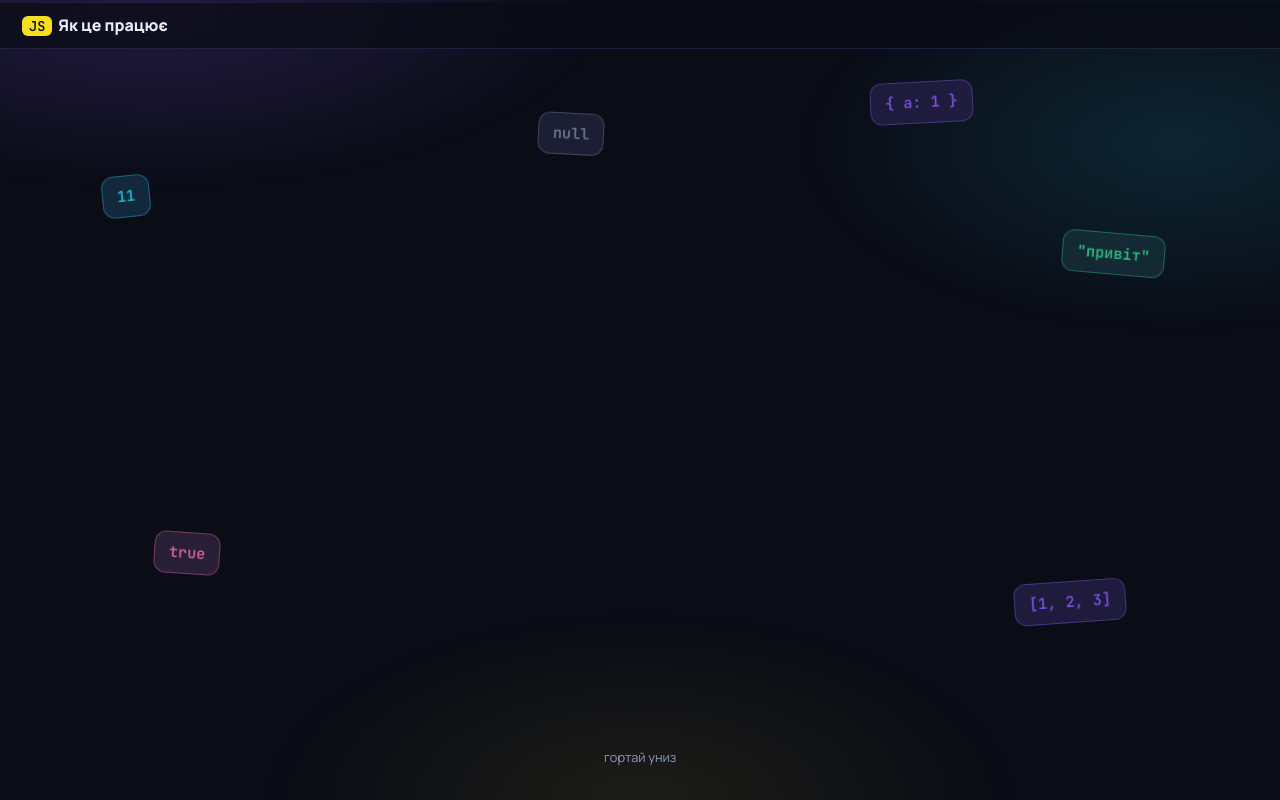
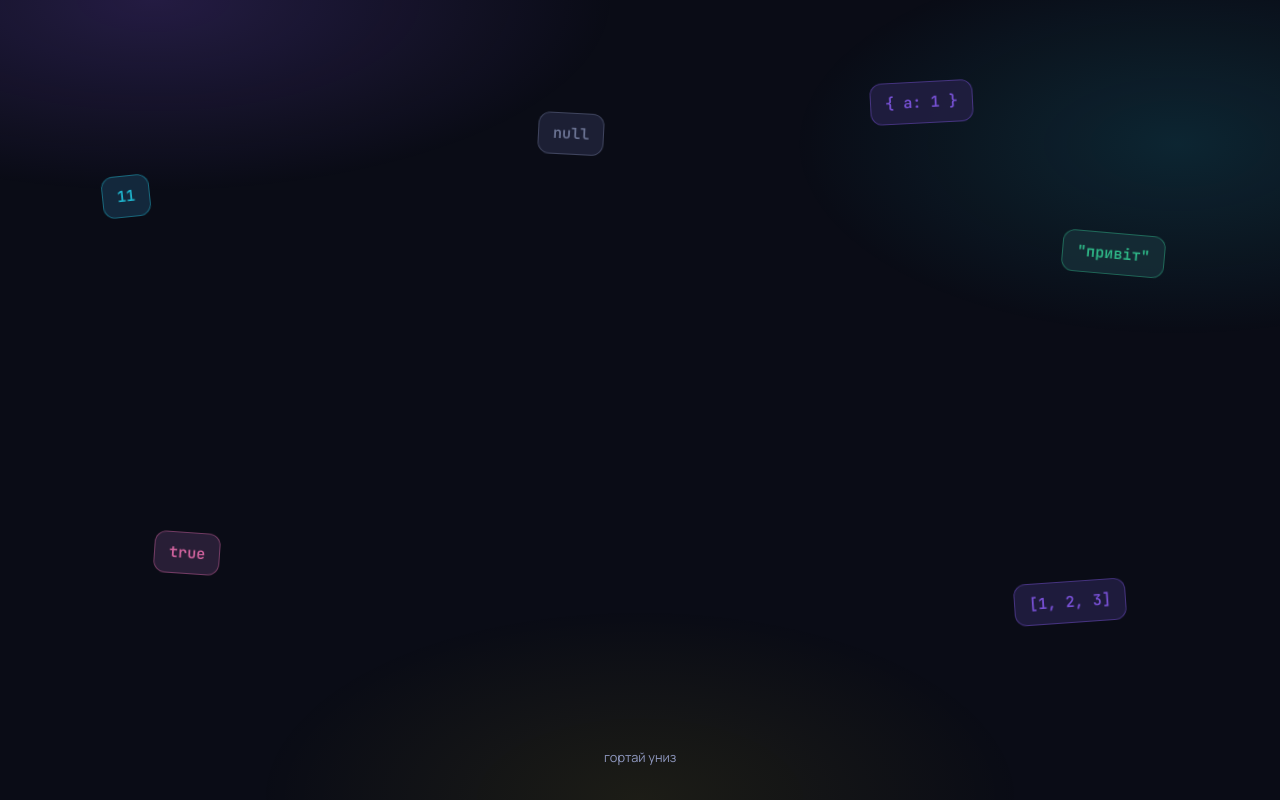
Before and after one commit to YriiMI2/OOEI_JS_SITE_DEMO, a plain HTML site: page index.html in a window 1280 px wide. Shown: the top 800 px of the page. Drawn offline with Linux system fonts and the light colour scheme.

Commit message:
Прибрати логотипну панель зверху

```diff
--- a/index.html
+++ b/index.html
@@ -11,9 +11,6 @@
 </head>
 <body>
 <div id="bar"></div>
-<nav>
-  <div class="logo"><span>JS</span>Як це працює</div>
-</nav>
 
 <header class="hero">
   <div class="float" data-k="number" style="top:22%;left:8%;--r:-6deg">11</div>
```
